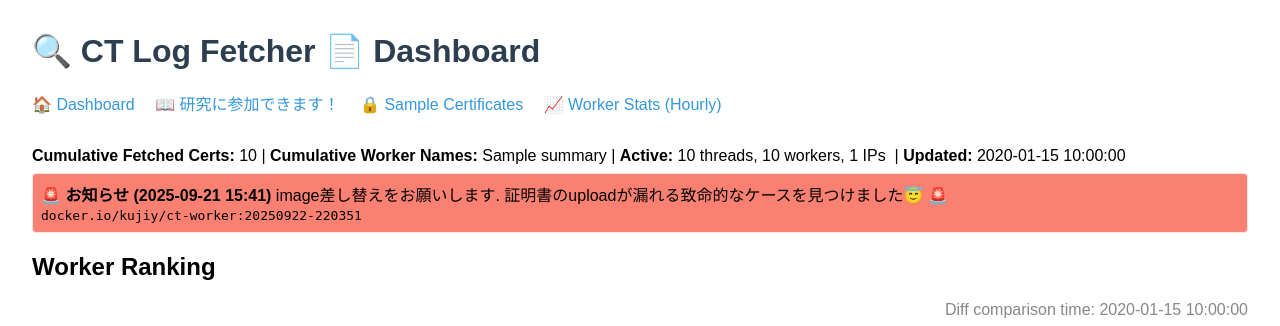
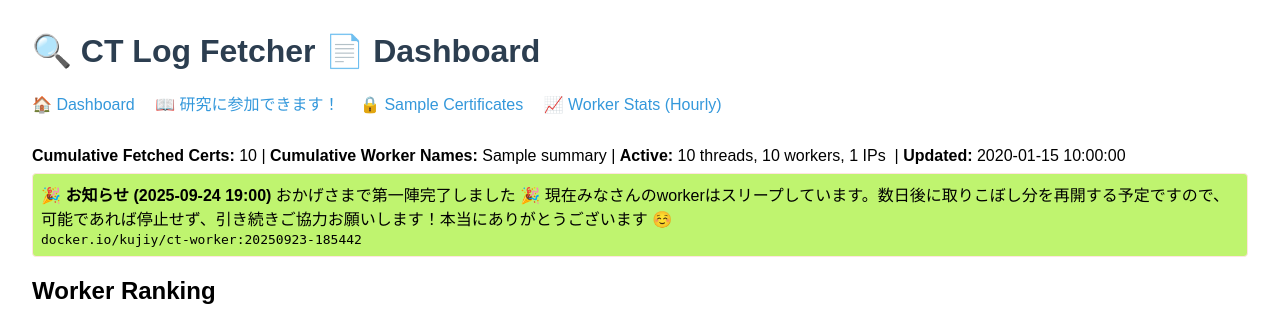
Before and after one commit to kujiy/ctlog-fetcher, a FastAPI app: template src/ui/templates/dashboard.html in a window 1280 px wide. Shown: the top 326 px of the page. Run offline with FastAPI, Linux system fonts and the light colour scheme; the template is opened without the code that fills it: most values are stand-ins (such as "Sample title", 1, 10 or a date in 2020).

Commit message:
upload2 docker

```diff
--- a/ct-log-worker.yaml
+++ b/ct-log-worker.yaml
@@ -14,7 +14,7 @@ spec:
     spec:
       containers:
       - name: worker
-        image: docker.io/kujiy/ct-worker:20250922-220351
+        image: docker.io/kujiy/ct-worker:20250923-185442
         env:
         - name: WORKER_NAME
           value: "your-public-name"
--- a/src/ui/templates/dashboard.html
+++ b/src/ui/templates/dashboard.html
@@ -48,9 +48,9 @@
             {{ "{:,}".format(logs_summary.ip_address_count) }} IPs
         &nbsp;|
         <b>Updated: </b> {{ summary.last_updated }}
-        <div style="margin-top: 0.5em; margin-bottom: 0.5em; padding: 0.5em; background: #FA8072; border: 1px solid #FFE4E1; border-radius: 4px;">
-            <b>🚨 お知らせ (2025-09-21 15:41)</b> image差し替えをお願いします. 証明書のuploadが漏れる致命的なケースを見つけました😇 🚨<br>
-            <code>docker.io/kujiy/ct-worker:20250922-220351</code>
+        <div style="margin-top: 0.5em; margin-bottom: 0.5em; padding: 0.5em; background: #bff46f; border: 1px solid #FFE4E1; border-radius: 4px;">
+            <b>🎉 お知らせ (2025-09-24 19:00)</b> おかげさまで第一陣完了しました 🎉 現在みなさんのworkerはスリープしています。数日後に取りこぼし分を再開する予定ですので、可能であれば停止せず、引き続きご協力お願いします！本当にありがとうございます ☺️<br>
+            <code>docker.io/kujiy/ct-worker:20250923-185442</code>
         </div>
         {% if summary.error %}
             <span class="error">⚠️ {{ summary.error }}</span>
```
Also changed, not shown: README.md, 1 other file.
